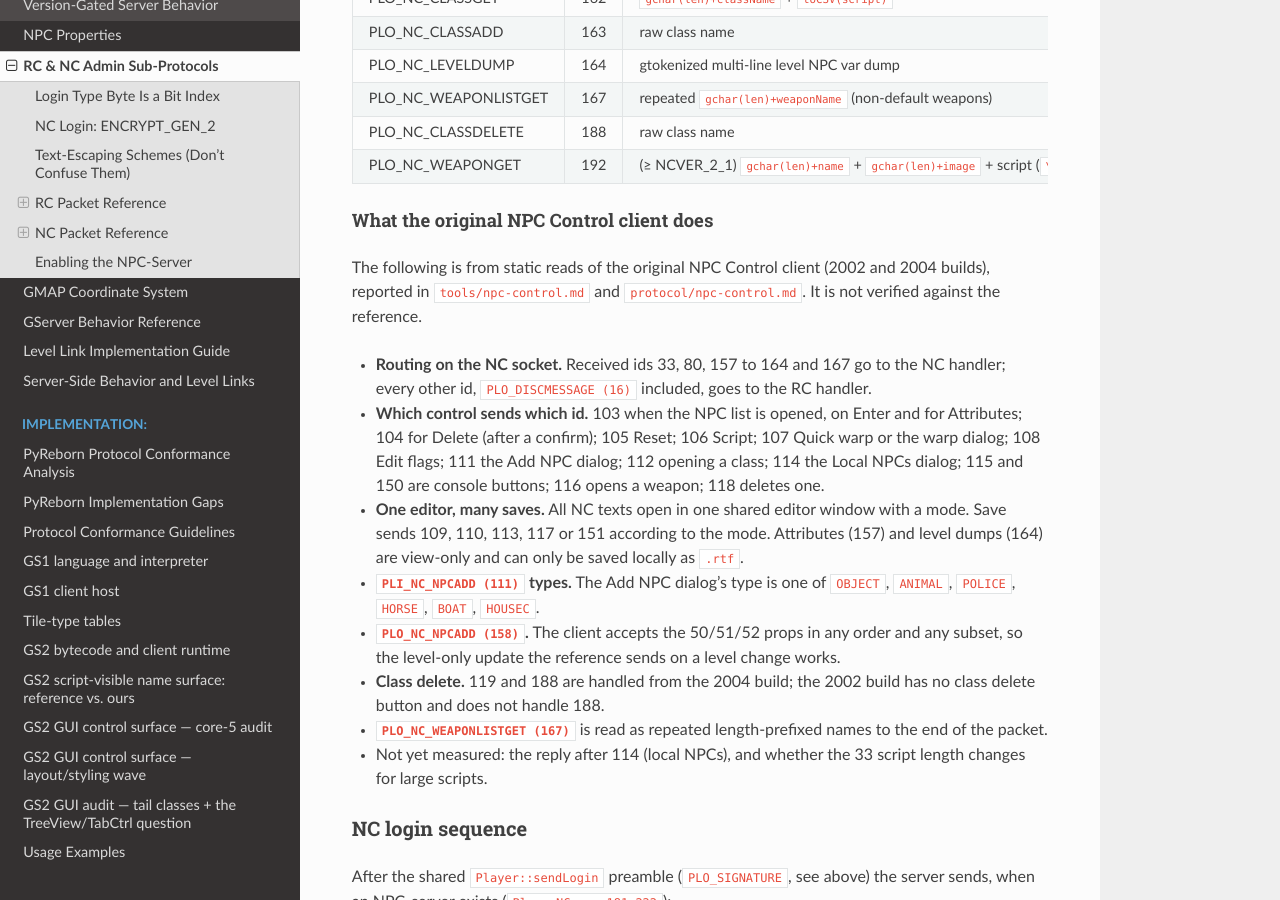
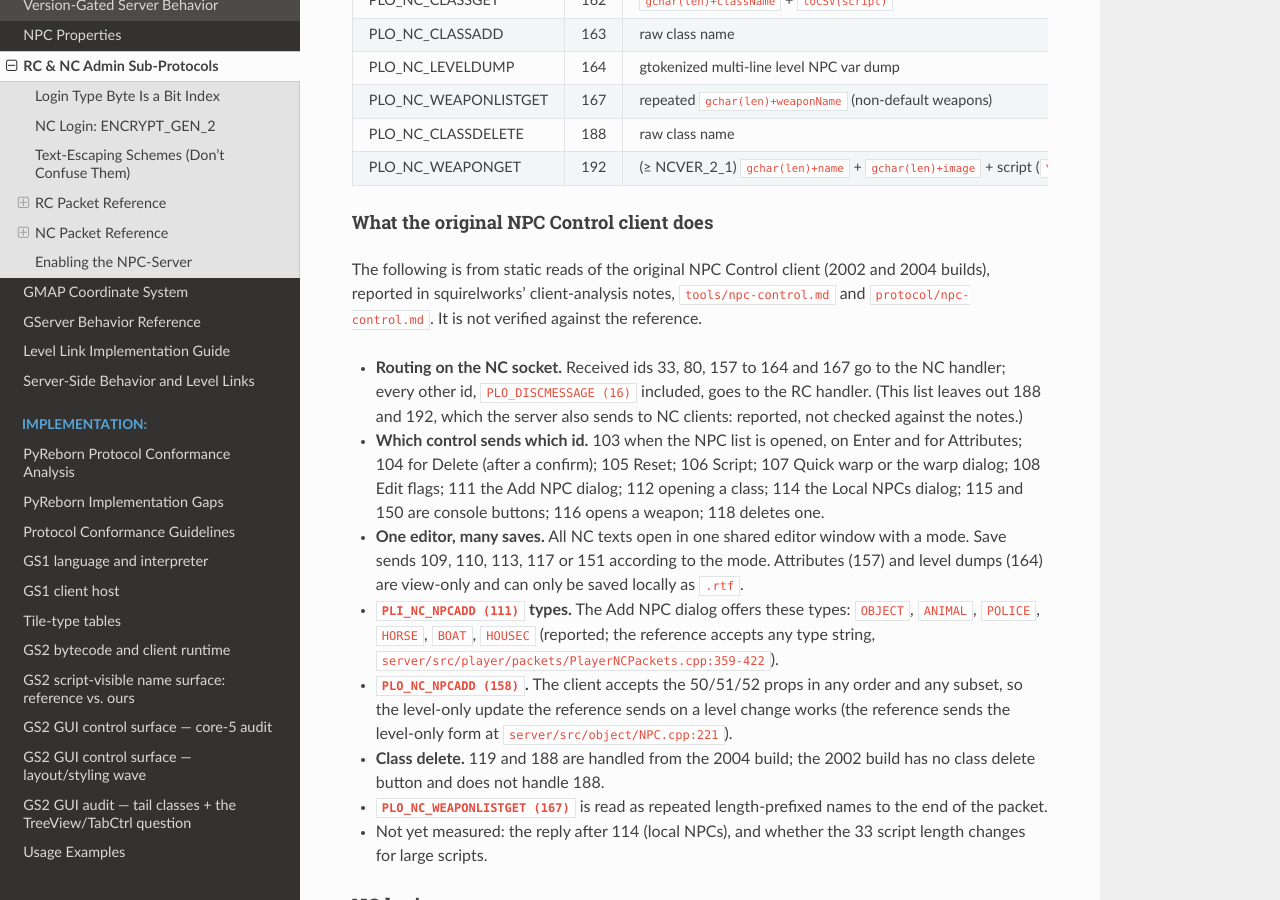
Before and after one commit to hosler/reborn-protocol-docs, a Sphinx documentation site: the page built from docs/protocol/rc-nc-protocols.md, in a window 1280 px wide and 900 px high, scrolled down 8976 px. Built offline with Sphinx 7.4.7 and the Read the Docs theme 3.1.0, drawn with Linux system fonts in a browser that asks for light colours; some of the changed text lies outside the part shown.

Commit message:
PR #38 fixups: 151 row layout and no-handler note, links to plain text, reported labels
The 151 row gets the gs2lib layout and the beta4 no-handler fact. Add NPC
types are what the dialog offers (the reference accepts any string). The
routing list is flagged as missing 188 and 192. Links to the contributor's
notes became plain text.

Co-Authored-By: Claude <noreply@anthropic.com>

```diff
--- a/docs/protocol/rc-nc-protocols.md
+++ b/docs/protocol/rc-nc-protocols.md
@@ -301,7 +301,7 @@ NPC ids are GINT3 everywhere.
 | PLI_NC_WEAPONDELETE | 118 | raw weapon name |
 | PLI_NC_CLASSDELETE | 119 | raw class name |
 | PLI_NC_LEVELLISTGET | 150 | empty |
-| PLI_NC_LEVELLISTSET | 151 | the edited level list (sent by the NPC Control client's level-list editor) |
+| PLI_NC_LEVELLISTSET | 151 | `gstring(levels)` (gs2lib `IEnums.h:149`). Sent by the original NPC Control client's level-list editor (reported, not verified against the reference). beta4 declares the id but has no handler (`server/include/network/IPacketHandler.h:139`; `server/src/player/PlayerNC.cpp:30-51`) |
 
 ### NC — PLO (server → client)
 
@@ -324,10 +324,12 @@ NPC ids are GINT3 everywhere.
 #### What the original NPC Control client does
 
 The following is from static reads of the original NPC Control client (2002 and 2004 builds),
-reported in [`tools/npc-control.md`](https://github.com/squirelworks/Graal_analysis/blob/main/tools/npc-control.md) and [`protocol/npc-control.md`](https://github.com/squirelworks/Graal_analysis/blob/main/protocol/npc-control.md). It is not verified against the reference.
+reported in squirelworks' client-analysis notes, `tools/npc-control.md` and `protocol/npc-control.md`. It is not verified against the reference.
 
 - **Routing on the NC socket.** Received ids 33, 80, 157 to 164 and 167 go to the NC handler;
-  every other id, `PLO_DISCMESSAGE (16)` included, goes to the RC handler.
+  every other id, `PLO_DISCMESSAGE (16)` included, goes to the RC handler. (This list leaves
+  out 188 and 192, which the server also sends to NC clients: reported, not checked against
+  the notes.)
 - **Which control sends which id.** 103 when the NPC list is opened, on Enter and for
   Attributes; 104 for Delete (after a confirm); 105 Reset; 106 Script; 107 Quick warp or the
   warp dialog; 108 Edit flags; 111 the Add NPC dialog; 112 opening a class; 114 the Local NPCs
@@ -335,10 +337,12 @@ reported in [`tools/npc-control.md`](https://github.com/squirelworks/Graal_analy
 - **One editor, many saves.** All NC texts open in one shared editor window with a mode.
   Save sends 109, 110, 113, 117 or 151 according to the mode. Attributes (157) and level dumps
   (164) are view-only and can only be saved locally as `.rtf`.
-- **`PLI_NC_NPCADD (111)` types.** The Add NPC dialog's type is one of `OBJECT`, `ANIMAL`,
-  `POLICE`, `HORSE`, `BOAT`, `HOUSEC`.
+- **`PLI_NC_NPCADD (111)` types.** The Add NPC dialog offers these types: `OBJECT`, `ANIMAL`,
+  `POLICE`, `HORSE`, `BOAT`, `HOUSEC` (reported; the reference accepts any type string,
+  `server/src/player/packets/PlayerNCPackets.cpp:359-422`).
 - **`PLO_NC_NPCADD (158)`.** The client accepts the 50/51/52 props in any order and any subset,
-  so the level-only update the reference sends on a level change works.
+  so the level-only update the reference sends on a level change works (the reference sends
+  the level-only form at `server/src/object/NPC.cpp:221`).
 - **Class delete.** 119 and 188 are handled from the 2004 build; the 2002 build has no class
   delete button and does not handle 188.
 - **`PLO_NC_WEAPONLISTGET (167)`** is read as repeated length-prefixed names to the end of the
```
